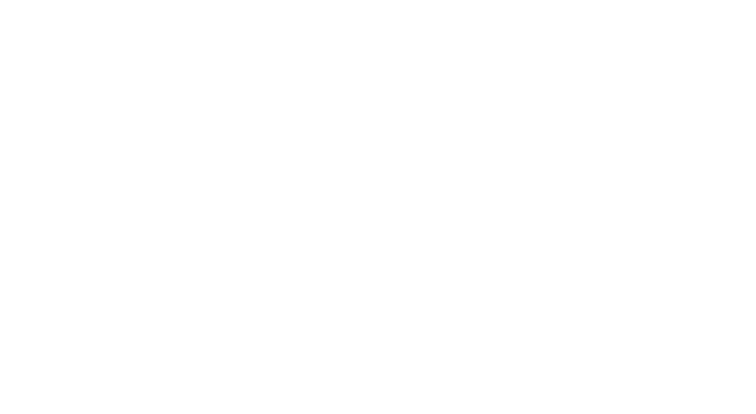
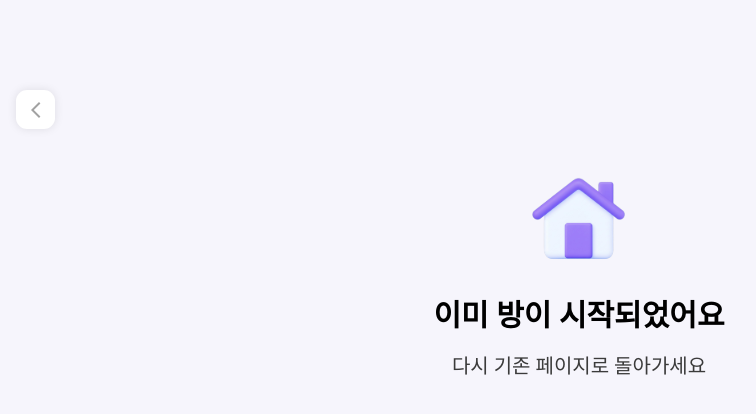
Before and after one commit to LikeLionHGU/Yesod_Kimchijjim_Front, a React (Create React App) app: page /room/error in a window 1280 px wide. Before the commit this address had no page. Shown: the top 414 px of the page, without its empty margins (61-817 px from the left). Built offline with nearby package versions, Linux system fonts and the light colour scheme.

Commit message:
init: AlreadyRoomStartPage 생성

```diff
--- a/src/App.js
+++ b/src/App.js
@@ -11,6 +11,7 @@
 import RoomJoinPage from "./pages/RoomJoinPage/RoomJoinPage";
 import RoomMemberWaitPage from "./pages/RoomWaitPage/RoomMemberWaitPage";
 import LoadingPage from "./pages/LoadingPage/LoadingPage";
+import AlreadyRoomStartPage from "./pages/RoomInvitePage/AlreadyRoomStartPage";
 
 function App() {
   return (
@@ -21,6 +22,7 @@
         <Route path="/loading" element={<LoadingPage/>}/>
         <Route path="/room/create" element={<RoomCreatePage/>}/>
         <Route path="/room/invite" element={<RoomInvitePage/>}/>
+        <Route path="/room/error" element={<AlreadyRoomStartPage/>}/>
         <Route path="/room/leader/wait" element={<RoomLeaderWaitPage/>}/>
         <Route path="/room/join" element={<RoomJoinPage/>}/>
         <Route path="/room/member/wait" element={<RoomMemberWaitPage/>}/>
--- /dev/null
+++ b/src/pages/RoomInvitePage/AlreadyRoomStartPage.js
@@ -0,0 +1,38 @@
+import react, { useState } from "react";
+import styled from "styled-components";
+import { Colors } from "../../styles/colors";
+import TitleSection from "../../components/common/TitleSection";
+import GoBackPage from "../../components/common/BackButton";
+import HomeIcon from "../../assets/homeIcon.svg";
+import { useNavigate } from "react-router-dom";
+
+const AlreadyRoomStartPage = () => {
+    const navigate = useNavigate();
+
+    return(
+        <PageContainer>
+            <GoBackPage/>
+            <TitleSection
+                iconSrc={HomeIcon}
+                titleText={"이미 방이 시작되었어요"}
+                subTitleText={"다시 기존 페이지로 돌아가세요"}
+            />
+        </PageContainer>
+    );
+};
+
+export default AlreadyRoomStartPage;
+
+//styled-components
+const PageContainer = styled.div`
+    width: 100%;
+    min-height: 100vh;
+    background: ${Colors.backgroundColor};
+    display: flex;
+    flex-direction: column;
+    align-items: center;
+    padding-top: 43px;
+    padding-bottom: 269px;
+    position: relative;
+    box-sizing: border-box;
+`;
```
